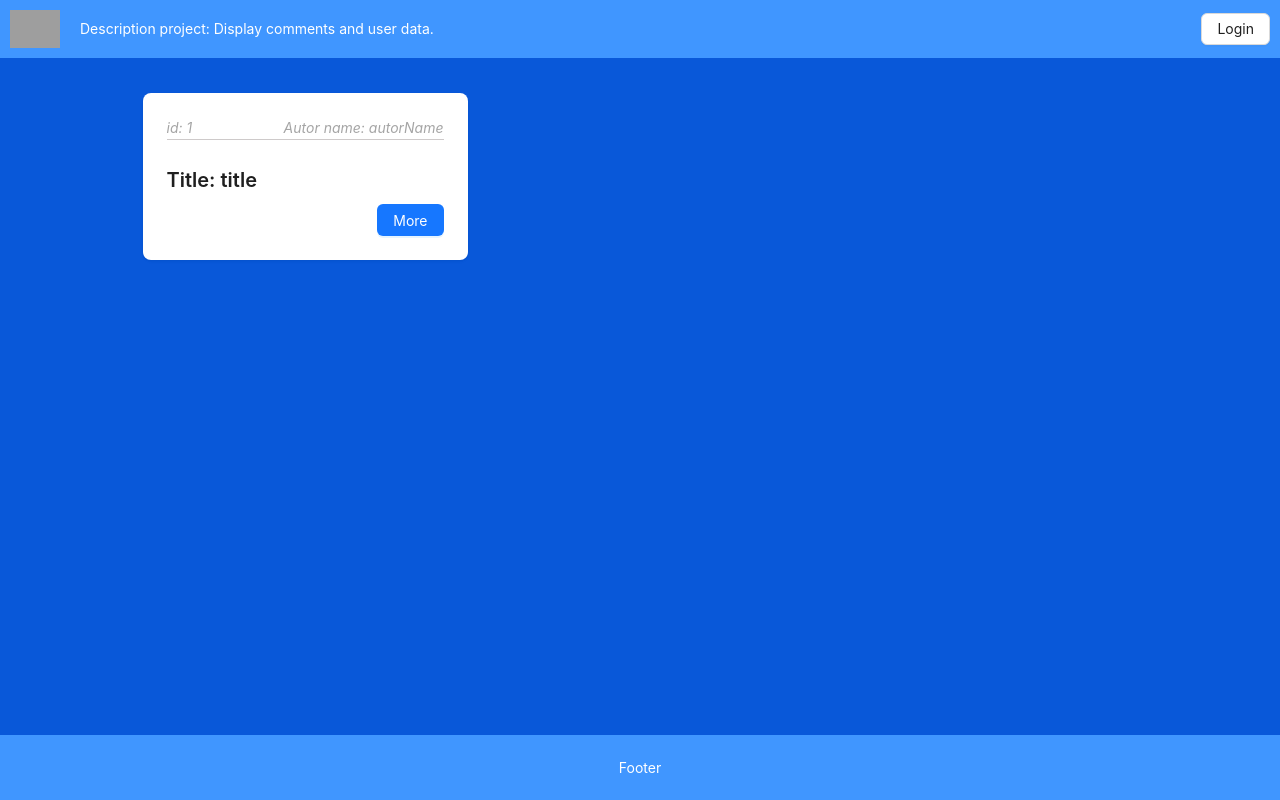
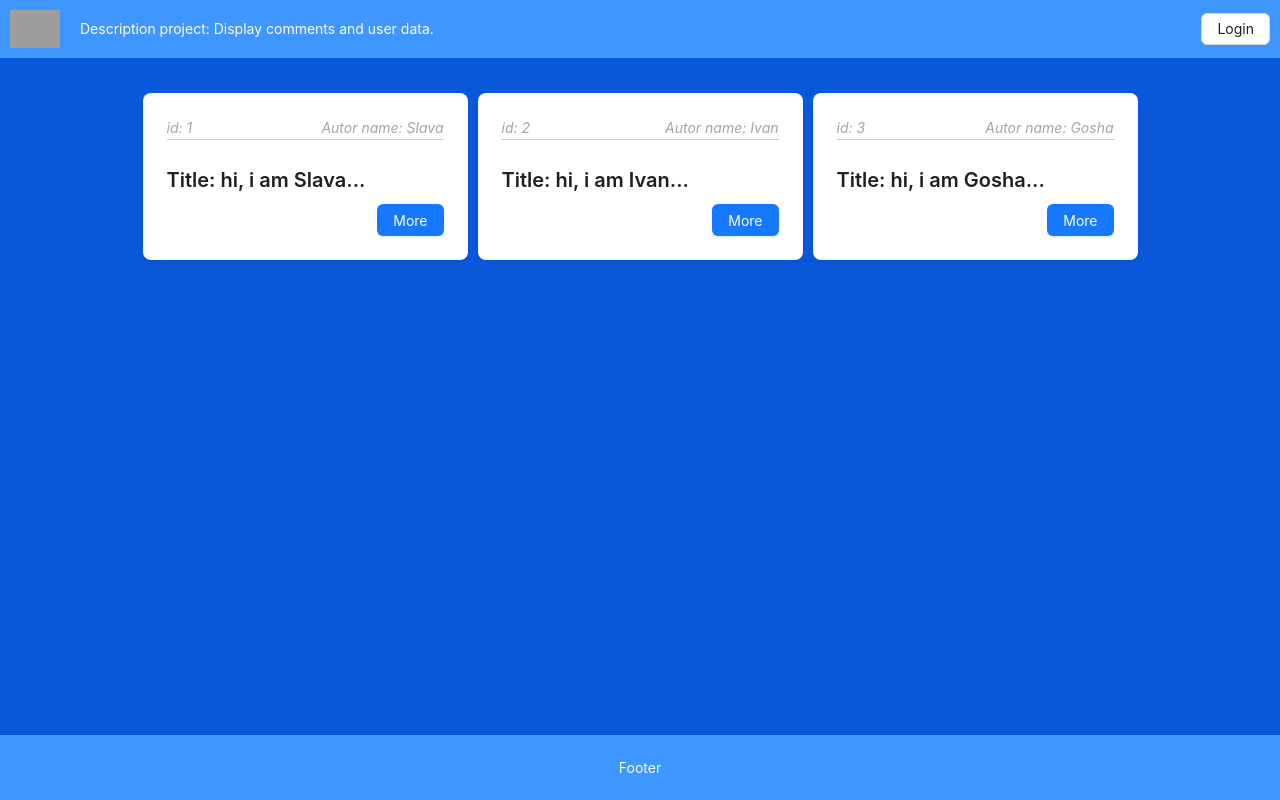
Before and after one commit to chet013/Home-project-TS, a React (Create React App) app: page / in a window 1280 px wide. Built offline with nearby package versions, Linux system fonts and the light colour scheme; grey boxes are pictures that could not be loaded.

Commit message:
Fix errors

```diff
--- a/src/App.tsx
+++ b/src/App.tsx
@@ -1,19 +1,18 @@
 import React from 'react';
 import { Layout } from 'antd';
 import { Header } from './componets/Header/Header'
-import { Page } from './componets/Page/Page'
-import { PostType } from './types'
+import { ListingPageContainer } from './pages/ListingPage/ListingPageContainer'
 import './index.css'
 
 const { Footer, Content } = Layout;
 
+function App() {
 
-function App(posts: PostType[]) {
   return (
     <Layout className='layout'>
       <Header />
       <Content className='content'>
-        <Page posts={posts} />
+        <ListingPageContainer />
       </Content>
       <Footer className='footer'>Footer</Footer>
     </Layout>
--- a/src/componets/Page/Page.tsx
+++ /dev/null
@@ -1,14 +0,0 @@
-import React from 'react';
-import './style.css';
-import PostCard from '../PostCard/PostCard';
-import { PostType } from '../../types'
-
-export const Page = () => {
-    return (
-        <div className='page'>
-            <div className='cardWrapper'>
-                <PostCard id={1} autorName={"autorName"} title={"title"} />
-            </div>
-        </div>
-    );
-};
--- a/src/componets/PostCard/PostCard.tsx
+++ b/src/componets/PostCard/PostCard.tsx
@@ -1,9 +1,15 @@
 import React from 'react';
 import { Card, Button, Typography } from 'antd';
-import { PostType } from '../../types'
-import './style.css'
+import './style.css';
 
-const PostCard = ({ id, autorName, title }: PostType) => (
+type PostCardProps = {
+    id: number,
+    autorName: string,
+    title: string,
+}
+
+export const PostCard = ({ id, autorName, title }: PostCardProps) => {
+    return (
         <div className='card'>
             <Card bordered={false} >
                 <div className='card-person'>
@@ -14,13 +20,11 @@ const PostCard = ({ id, autorName, title }: PostType) => (
                     <Typography.Title
                         level={4}
                         className='card-title'>
-                    Title: {title}
+                        Title: {title}...
                     </Typography.Title>
                     <Button className='card-button' type="primary">More</Button>
                 </div>
             </Card>
         </div>
-
-);
-
-export default PostCard;
+    )
+}
--- /dev/null
+++ b/src/pages/ListingPage/ListingPage.tsx
@@ -0,0 +1,27 @@
+import React from 'react';
+import './style.css';
+import { PostCard } from '../../componets/PostCard/PostCard';
+import { Post } from '../../types';
+
+type ListingPageProps = {
+    posts: Post[];
+}
+
+export const ListingPage = ({ posts }: ListingPageProps) => {
+    return (
+        <div className='page'>
+            {posts.map((post) => {
+                return (
+                    <div className='cardWrapper' key={post.id}>
+                        <PostCard
+                            id={post.id}
+                            autorName={post.autorName}
+                            title={post.title}
+                        />
+                    </div>
+                )
+            }
+            )}
+        </div>
+    );
+};
--- /dev/null
+++ b/src/pages/ListingPage/ListingPageContainer.tsx
@@ -0,0 +1,29 @@
+import React, { useState } from 'react';
+import { ListingPage } from './ListingPage';
+import { Post } from '../../types';
+
+const postsData: Post[] = [
+
+    {
+        id: 1,
+        title: 'hi, i am Slava',
+        autorName: 'Slava',
+    },
+    {
+        id: 2,
+        title: 'hi, i am Ivan',
+        autorName: 'Ivan',
+    },
+    {
+        id: 3,
+        title: 'hi, i am Gosha',
+        autorName: 'Gosha',
+    },
+
+]
+
+export const ListingPageContainer = () => {
+    const [posts, setPosts] = useState<Post[]>(postsData);
+
+    return <ListingPage posts={posts} />;
+};
--- a/src/types.tsx
+++ b/src/types.tsx
@@ -1,4 +1,4 @@
-export type PostType = {
+export type Post = {
     id: number,
     autorName: string,
     title: string,
```
Also changed, not shown: src/data.js (deleted, +0 -19 lines), src/pages/ListingPage/style.css (renamed from src/componets/Page/style.css). Lines whose indentation alone changed are shown as unchanged.
